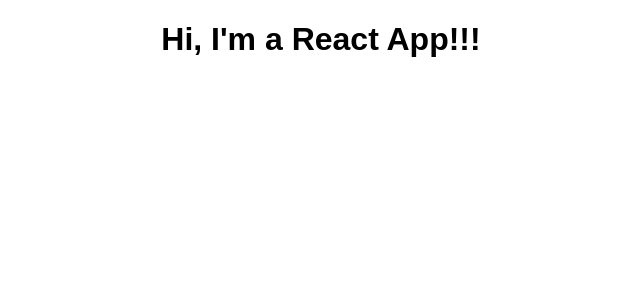
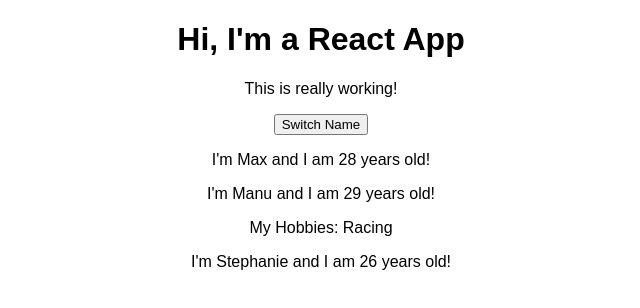
Before and after one commit to NickStull/burger-react, a React (Create React App) app: page / in a window 1280 px wide. Shown: the top 308 px of the page, without its empty margins (319-959 px from the left). Built offline with nearby package versions, Linux system fonts and the light colour scheme.

Commit message:
added a new compnent and button/listner

```diff
--- a/src/App.js
+++ b/src/App.js
@@ -1,14 +1,32 @@
 import React, { Component } from 'react';
 import './App.css';
+import Person from './Person/Person'
 
 class App extends Component {
+  state = {
+    persons: [
+      { name: 'Max', age: 28 },
+      { name: 'Manu', age: 29 },
+      { name: 'Stephanie', age: 26 }
+    ]
+  }
+
+  switchNameHandler = () => {
+    console.log('Was clicked!');
+  }
+
   render() {
-    // return (
-    //   <div className="App">
-    //     <h1>Hi, I'm a React App</h1>
-    //   </div>
-    // );
-    return React.createElement('div', {className: 'App'}, React.createElement('h1', null, 'Hi, I\'m a React App!!!'));
+    return (
+      <div className="App">
+        <h1>Hi, I'm a React App</h1>
+        <p>This is really working!</p>
+        <button onClick={this.switchNameHandler}>Switch Name</button>
+        <Person name={this.state.persons[0].name} age={this.state.persons[0].age} />
+        <Person name={this.state.persons[1].name} age={this.state.persons[1].age} >My Hobbies: Racing</Person>
+        <Person name={this.state.persons[2].name} age={this.state.persons[2].age} />
+      </div>
+    );
+    // return React.createElement('div', {className: 'App'}, React.createElement('h1', null, 'Hi, I\'m a React App!!!'));
   }
 }
 
--- /dev/null
+++ b/src/Person/Person.js
@@ -0,0 +1,13 @@
+import React from 'react';
+
+const person = (props) => {
+    return (
+        <div>
+            <p>I'm {props.name} and I am {props.age} years old!</p>
+            <p>{props.children}</p>
+        </div>
+
+    )
+};
+
+export default person;
```
